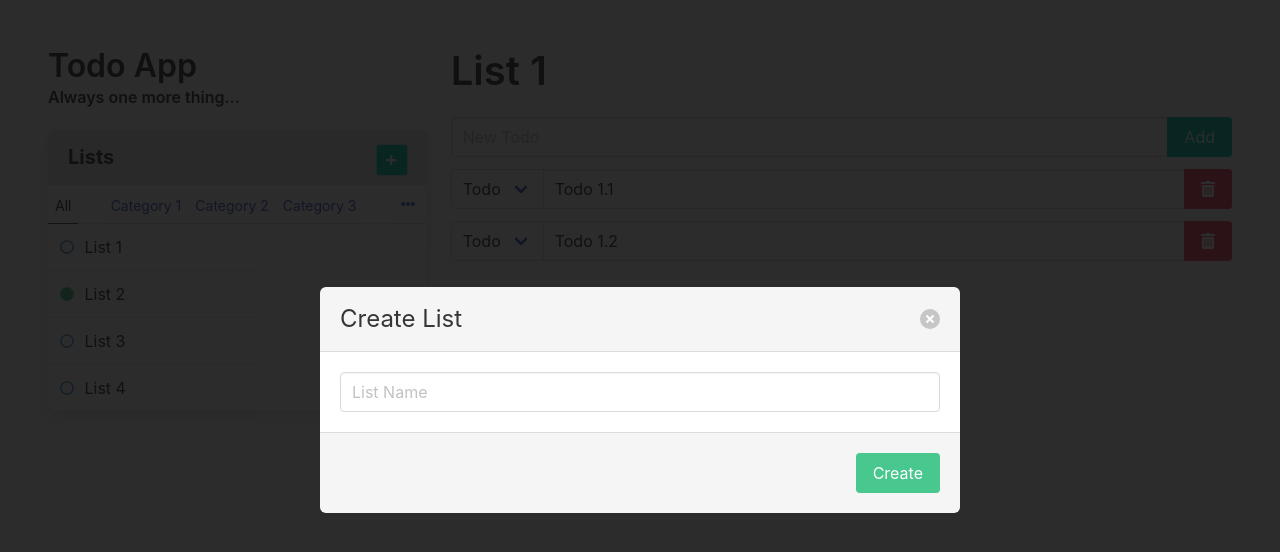
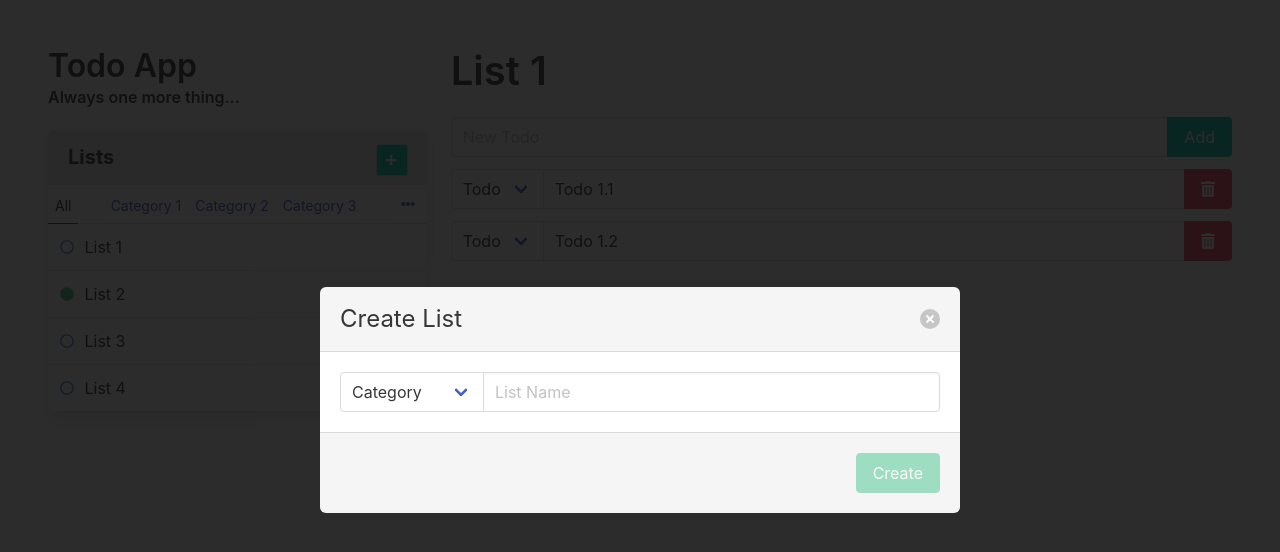
Before and after one commit to chadrc/todo-vue, a Vue app: page / in a window 1280 px wide. Both pictures are taken after a click on the button 391 px from the left and 160 px from the top of the page. Shown: the top 552 px of the page. Built offline with nearby package versions, Linux system fonts and the light colour scheme.

Commit message:
Added category to list creation

```diff
--- a/src/classes/TodoList.ts
+++ b/src/classes/TodoList.ts
@@ -4,10 +4,12 @@ export default class TodoList {
   id!: number;
   name!: String;
   todos!: Todo[];
+  categoryId!: number;
 
-  constructor(name: String, todos: Todo[] = []) {
+  constructor(name: String, categoryId: number, todos: Todo[] = []) {
     this.id = genId();
     this.name = name;
     this.todos = todos;
+    this.categoryId = categoryId;
   }
 }
--- a/src/components/CreateListModal.vue
+++ b/src/components/CreateListModal.vue
@@ -7,23 +7,42 @@
         <button class="delete" aria-label="close" @click="cancelCreateList()"></button>
       </header>
       <section class="modal-card-body">
-        <div class="control">
-          <input class="input" type="text" placeholder="List Name" v-model="newListName">
+        <div class="field has-addons">
+          <p class="control">
+            <span class="select">
+              <select v-model="newListCategory">
+                <option :value="undefined">Category</option>
+                <option
+                  v-for="category in categories"
+                  :key="category.id"
+                  :value="category.id"
+                >{{ category.name }}</option>
+              </select>
+            </span>
+          </p>
+          <div class="control is-expanded">
+            <input class="input" type="text" placeholder="List Name" v-model="newListName">
+          </div>
         </div>
       </section>
       <footer class="modal-card-foot">
-        <button class="button is-success is-pulled-right" @click="createList()">Create</button>
+        <button
+          class="button is-success is-pulled-right"
+          :disabled="!canSubmit"
+          @click="createList()"
+        >Create</button>
       </footer>
     </div>
   </div>
 </template>
 
-<script>
+<script lang="ts">
 import { Component, Vue, Prop } from "vue-property-decorator";
 
 @Component
 export default class CreateListModal extends Vue {
   newListName = "";
+  newListCategory?: number;
 
   get isActive() {
     return this.$store.state.creatingList;
@@ -38,6 +57,17 @@ export default class CreateListModal extends Vue {
     this.$store.commit("createList", { name: this.newListName });
     this.newListName = "";
   }
+
+  get canSubmit() {
+    return (
+      this.newListName.trim() !== "" &&
+      typeof this.newListCategory !== "undefined"
+    );
+  }
+
+  get categories() {
+    return this.$store.state.categories;
+  }
 }
 </script>
 
--- a/src/store.ts
+++ b/src/store.ts
@@ -49,16 +49,16 @@ export default new Vuex.Store({
       new Category("Category 13")
     ],
     todoLists: [
-      new TodoList("List 1", [new Todo("Todo 1.1"), new Todo("Todo 1.2")]),
-      new TodoList("List 2"),
-      new TodoList("List 3", [
+      new TodoList("List 1", 4, [new Todo("Todo 1.1"), new Todo("Todo 1.2")]),
+      new TodoList("List 2", 5),
+      new TodoList("List 3", 9, [
         new Todo("Todo 3.1"),
         new Todo("Todo 3.2"),
         new Todo("Todo 3.3"),
         new Todo("Todo 3.4"),
         new Todo("Todo 3.5")
       ]),
-      new TodoList("List 4", [
+      new TodoList("List 4", 2, [
         new Todo("Todo 4.1"),
         new Todo("Todo 4.2"),
         new Todo("Todo 4.3")
@@ -143,8 +143,11 @@ export default new Vuex.Store({
     cancelCreateList(state: any) {
       state.creatingList = false;
     },
-    createList(state: any, data: { name: string }) {
-      let list = new TodoList(data.name);
+    createList(
+      state: any,
+      { name, categoryId }: { name: string; categoryId: number }
+    ) {
+      let list = new TodoList(name, categoryId);
       state.todoLists.push(list);
       state.creatingList = false;
     },
```
